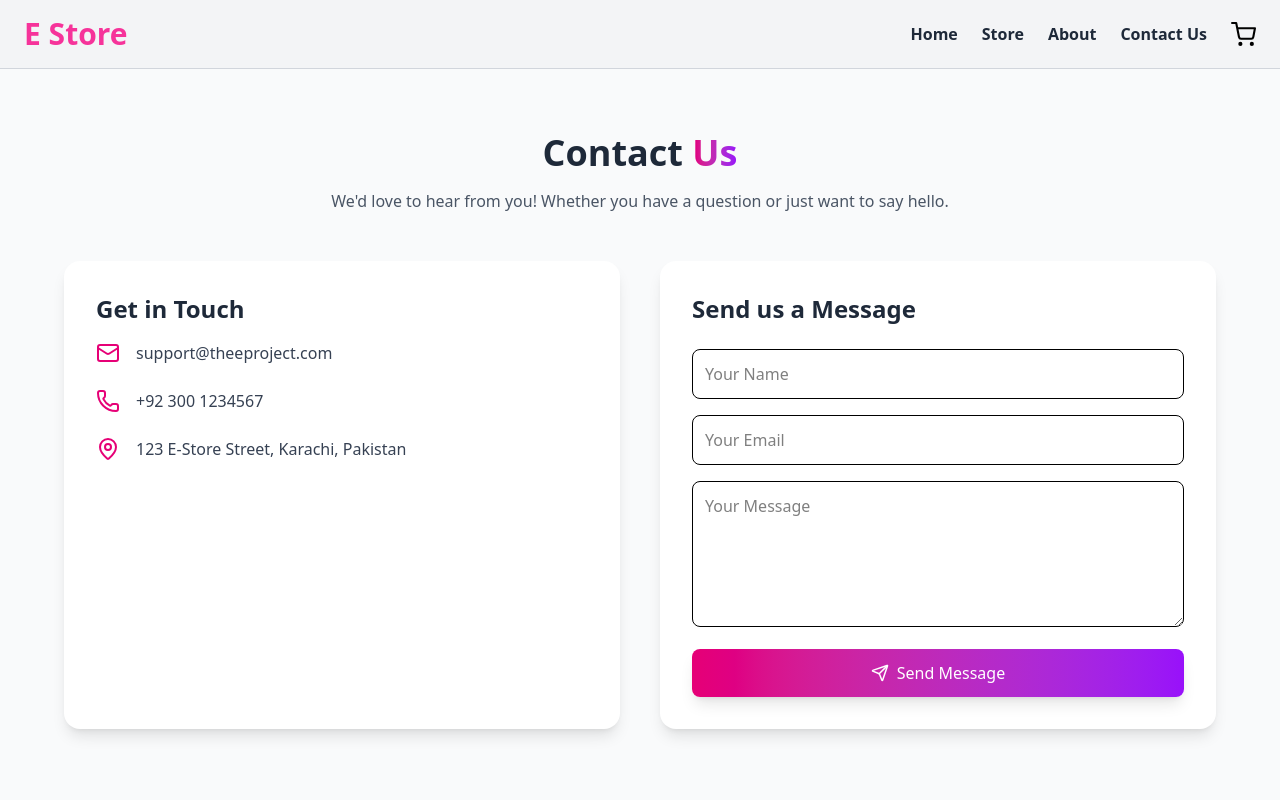
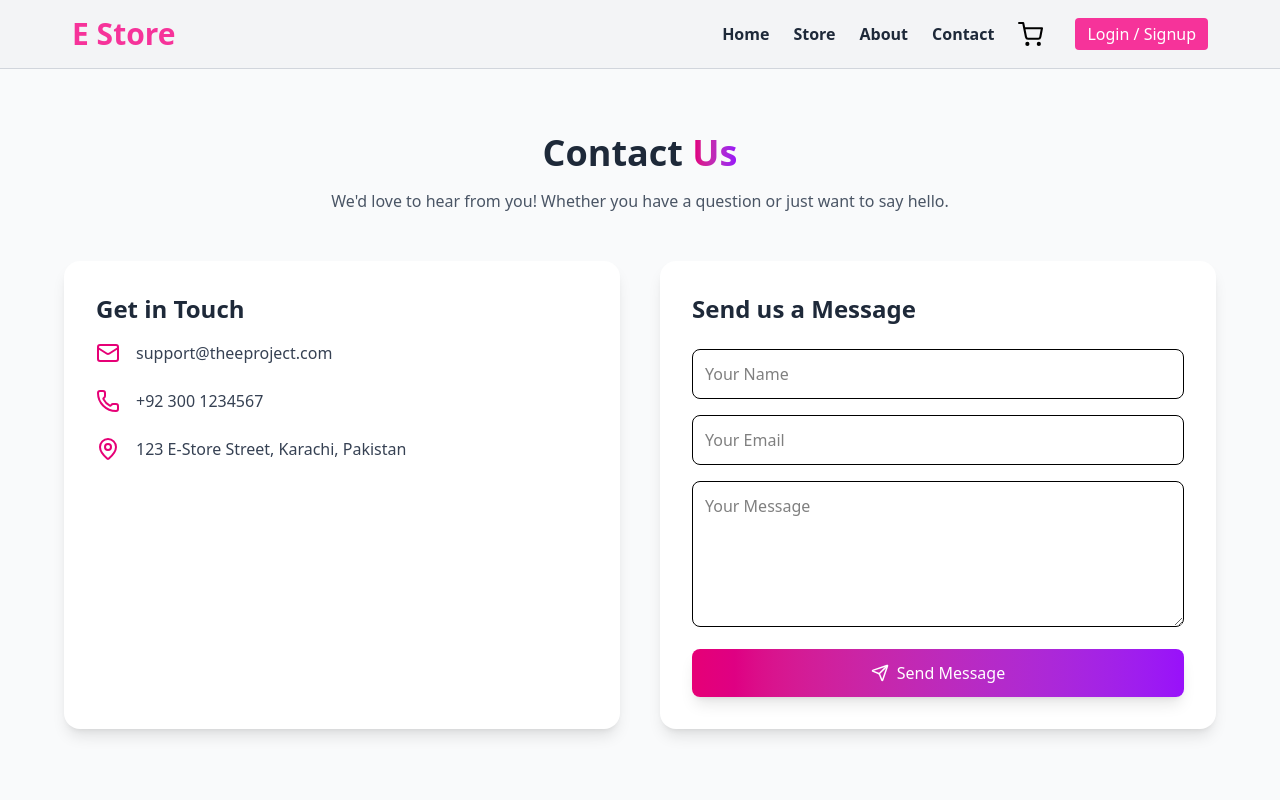
Before and after one commit to Muhammad-Fakhar-Khan/shopkeeper, a Next.js app: page /contact in a window 1280 px wide. Shown: the top 800 px of the page. Built offline with nearby package versions, Linux system fonts and the light colour scheme; no server answers.

Commit message:
Updated project code with latest changes

```diff
--- a/package.json
+++ b/package.json
@@ -12,6 +12,7 @@
     "emailjs-com": "^3.2.0",
     "lucide-react": "^0.544.0",
     "next": "15.5.3",
+    "next-auth": "^4.24.11",
     "nodemailer": "^7.0.6",
     "react": "19.1.0",
     "react-dom": "19.1.0",
--- /dev/null
+++ b/src/app/api/auth/[...nextauth]/route.js
@@ -0,0 +1,18 @@
+// src/app/api/auth/[...nextauth]/route.js
+import NextAuth from "next-auth";
+import GithubProvider from "next-auth/providers/github";
+
+export const authOptions = {
+  providers: [
+    GithubProvider({
+      clientId: process.env.GITHUB_ID,
+      clientSecret: process.env.GITHUB_SECRET,
+    }),
+  ],
+  session: {
+    strategy: "jwt",
+  },
+};
+
+const handler = NextAuth(authOptions);
+export { handler as GET, handler as POST };
--- /dev/null
+++ b/src/app/api/auth/signin/page.jsx
@@ -0,0 +1,16 @@
+"use client";
+import { signIn } from "next-auth/react";
+
+export default function SignInPage() {
+  return (
+    <div className="min-h-screen flex flex-col items-center justify-center bg-gray-100">
+      <h1 className="text-2xl font-bold mb-4">Login / Signup</h1>
+      <button
+        onClick={() => signIn("credentials")}
+        className="px-6 py-2 bg-pink-500 text-white rounded-md"
+      >
+        Sign in with credentials
+      </button>
+    </div>
+  );
+}
--- /dev/null
+++ b/src/app/components/ClientProviders.jsx
@@ -0,0 +1,13 @@
+// src/app/components/ClientProviders.jsx
+"use client";
+
+import { SessionProvider } from "next-auth/react";
+import { CartProvider } from "../../context/CartContext";
+
+export default function ClientProviders({ children }) {
+  return (
+    <SessionProvider>
+      <CartProvider>{children}</CartProvider>
+    </SessionProvider>
+  );
+}
--- a/src/app/components/Container.jsx
+++ b/src/app/components/Container.jsx
@@ -1,5 +1,12 @@
-const Container = ({ children, className }) => {
-  return <div className={`max-w-7xl mx-auto ${className}`}>{children}</div>;
-};
+"use client";
+import React from "react";
 
-export default Container;
+export default function Container({ children, className = "" }) {
+  return (
+    <div
+      className={`max-w-[1200px] w-full mx-auto px-4 sm:px-6 md:px-8 ${className}`}
+    >
+      {children}
+    </div>
+  );
+}
--- a/src/app/components/Header.jsx
+++ b/src/app/components/Header.jsx
@@ -3,26 +3,33 @@ import React, { useState } from "react";
 import { FiShoppingCart, FiMenu, FiX } from "react-icons/fi";
 import Container from "./Container";
 import Link from "next/link";
-import { useCart } from "../../context/CartContext"; // correct relative path
+import { useCart } from "../../context/CartContext";
+import { useSession, signIn, signOut } from "next-auth/react";
 
 export default function Header() {
   const [menuOpen, setMenuOpen] = useState(false);
   const { cart } = useCart();
-
-  // total items in cart
   const cartCount = cart.reduce((acc, item) => acc + item.quantity, 0);
+  const { data: session } = useSession();
 
   return (
-    <header className="bg-gray-100 border-b border-gray-300 py-4 px-6 relative">
+    <header className="bg-gray-100 border-b border-gray-300 py-4 relative">
       <Container className="flex items-center justify-between">
-        <span className="text-3xl font-bold text-pink-500">E Store</span>
+        {/* Logo */}
+        <Link href="/">
+          <span className="text-3xl font-bold text-pink-500 cursor-pointer">
+            E Store
+          </span>
+        </Link>
 
         {/* Desktop Menu */}
         <nav className="hidden md:flex items-center gap-6">
           <Link href="/" className="font-semibold text-gray-800 hover:text-pink-500">Home</Link>
           <Link href="/store" className="font-semibold text-gray-800 hover:text-pink-500">Store</Link>
           <Link href="/about" className="font-semibold text-gray-800 hover:text-pink-500">About</Link>
-          <Link href="/contact" className="font-semibold text-gray-800 hover:text-pink-500">Contact Us</Link>
+          <Link href="/contact" className="font-semibold text-gray-800 hover:text-pink-500">Contact</Link>
+
+          {/* Cart */}
           <Link href="/cart" className="relative">
             <FiShoppingCart size={25} />
             {cartCount > 0 && (
@@ -31,9 +38,29 @@ export default function Header() {
               </span>
             )}
           </Link>
+
+          {/* Login / Logout */}
+          {session ? (
+            <>
+              <span className="ml-4 text-gray-700">Hi, {session.user.name}</span>
+              <button
+                onClick={() => signOut()}
+                className="ml-2 px-3 py-1 bg-pink-500 text-white rounded hover:bg-pink-600 transition"
+              >
+                Logout
+              </button>
+            </>
+          ) : (
+            <button
+              onClick={() => signIn()}
+              className="ml-2 px-3 py-1 bg-pink-500 text-white rounded hover:bg-pink-600 transition"
+            >
+              Login / Signup
+            </button>
+          )}
         </nav>
 
-        {/* Mobile Toggle Button */}
+        {/* Mobile Menu Toggle */}
         <button
           className="md:hidden text-gray-800"
           onClick={() => setMenuOpen(!menuOpen)}
@@ -44,11 +71,13 @@ export default function Header() {
 
       {/* Mobile Menu */}
       {menuOpen && (
-        <div className="md:hidden absolute top-full left-0 w-full bg-white shadow-md z-50 flex flex-col items-center gap-4 py-6">
-          <Link href="/" className="font-semibold text-gray-800 hover:text-pink-500" onClick={() => setMenuOpen(false)}>Home</Link>
-          <Link href="/store" className="font-semibold text-gray-800 hover:text-pink-500" onClick={() => setMenuOpen(false)}>Store</Link>
-          <Link href="/about" className="font-semibold text-gray-800 hover:text-pink-500" onClick={() => setMenuOpen(false)}>About</Link>
-          <Link href="/contact" className="font-semibold text-gray-800 hover:text-pink-500" onClick={() => setMenuOpen(false)}>Contact Us</Link>
+        <div className="md:hidden absolute top-full left-0 w-full bg-white shadow-md z-50 px-6 py-6 flex flex-col gap-4">
+          <Link href="/" onClick={() => setMenuOpen(false)} className="font-semibold text-gray-800 hover:text-pink-500">Home</Link>
+          <Link href="/store" onClick={() => setMenuOpen(false)} className="font-semibold text-gray-800 hover:text-pink-500">Store</Link>
+          <Link href="/about" onClick={() => setMenuOpen(false)} className="font-semibold text-gray-800 hover:text-pink-500">About</Link>
+          <Link href="/contact" onClick={() => setMenuOpen(false)} className="font-semibold text-gray-800 hover:text-pink-500">Contact</Link>
+
+          {/* Cart */}
           <Link href="/cart" className="relative" onClick={() => setMenuOpen(false)}>
             <FiShoppingCart size={25} />
             {cartCount > 0 && (
@@ -57,6 +86,26 @@ export default function Header() {
               </span>
             )}
           </Link>
+
+          {/* Login / Logout */}
+          {session ? (
+            <>
+              <span className="text-gray-700">Hi, {session.user.name}</span>
+              <button
+                onClick={() => signOut()}
+                className="px-3 py-1 bg-pink-500 text-white rounded hover:bg-pink-600 transition"
+              >
+                Logout
+              </button>
+            </>
+          ) : (
+            <button
+              onClick={() => signIn()}
+              className="px-3 py-1 bg-pink-500 text-white rounded hover:bg-pink-600 transition"
+            >
+              Login / Signup
+            </button>
+          )}
         </div>
       )}
     </header>
--- a/src/app/layout.js
+++ b/src/app/layout.js
@@ -1,21 +1,12 @@
-
-import { Geist, Geist_Mono } from "next/font/google";
+// src/app/layout.js
 import "./globals.css";
-import { CartProvider } from "../context/CartContext";
 import Header from "./components/Header";
 import Footer from "./components/Footer";
-import { Toaster } from "react-hot-toast"; // ✅ import toaster
+import { Geist, Geist_Mono } from "next/font/google";
+import ClientProviders from "./components/ClientProviders"; // the wrapper for hooks
 
-// Import Geist fonts
-const geistSans = Geist({
-  variable: "--font-geist-sans",
-  subsets: ["latin"],
-});
-
-const geistMono = Geist_Mono({
-  variable: "--font-geist-mono",
-  subsets: ["latin"],
-});
+const geistSans = Geist({ variable: "--font-geist-sans", subsets: ["latin"] });
+const geistMono = Geist_Mono({ variable: "--font-geist-mono", subsets: ["latin"] });
 
 export const metadata = {
   title: "E Store",
@@ -25,16 +16,12 @@ export const metadata = {
 export default function RootLayout({ children }) {
   return (
     <html lang="en">
-      <body
-        className={`min-h-screen flex flex-col antialiased ${geistSans.variable} ${geistMono.variable}`}
-      >
-        <CartProvider>
+      <body className="min-h-screen flex flex-col antialiased">
+        <ClientProviders>
           <Header />
           <main className="flex-grow">{children}</main>
           <Footer />
-          <Toaster position="bottom-center" reverseOrder={false} />
-          {/* ✅ toast notifications show up here */}
-        </CartProvider>
+        </ClientProviders>
       </body>
     </html>
   );
```
Also changed, not shown: src/app/components/Home/HeroSection.jsx (+1 -6 lines), src/styles/home/hero.module.css (+8 -73 lines), 1 other file (tests, documents, lock files or other folders).
